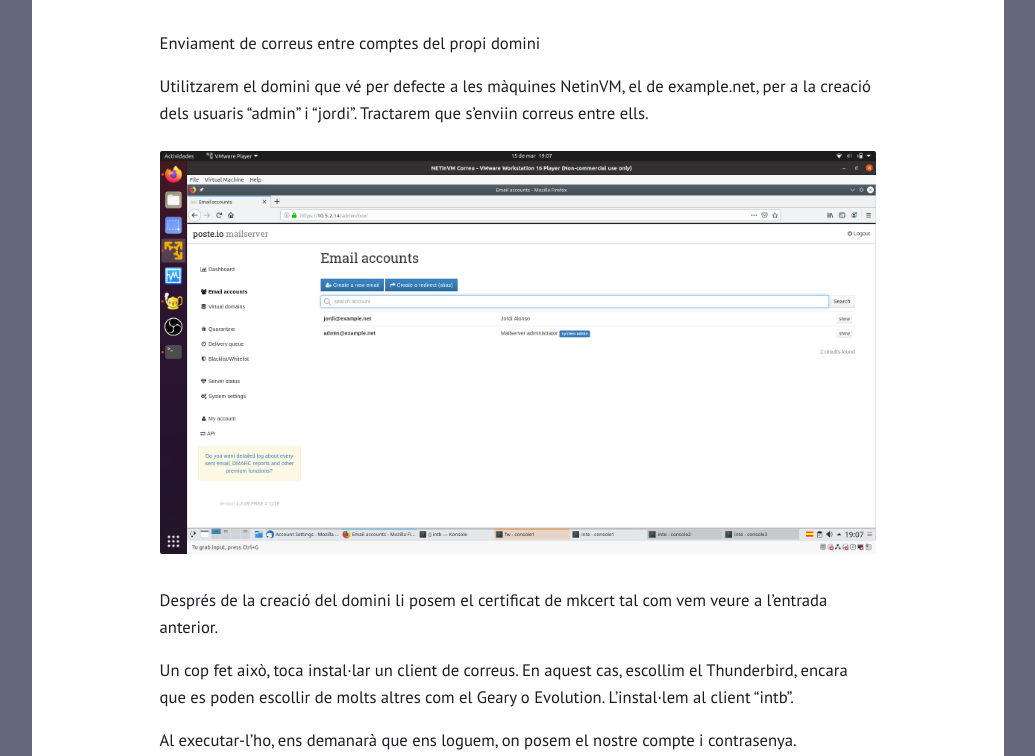
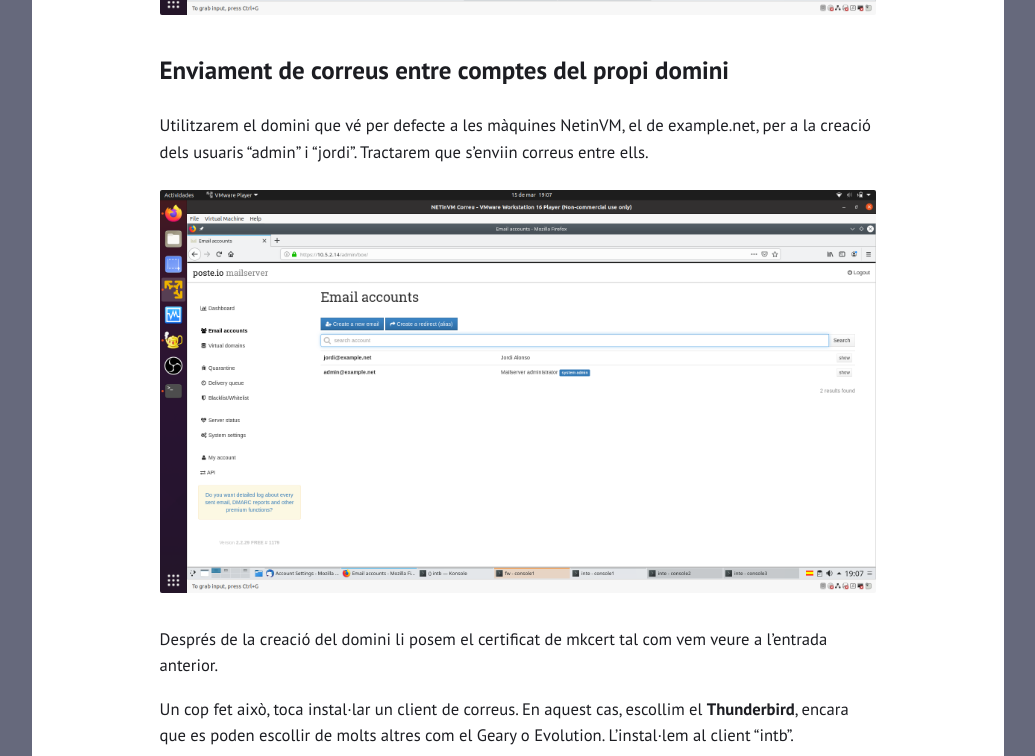
Before and after one commit to jordialonso-jda/jordialonso-jda.github.io, a plain HTML site: page posts/3aentrada/index.html in a window 1280 px wide. Shown: the part 939-1695 px from the top of the page, without its empty margins (122-1157 px from the left). Drawn offline with Linux system fonts and the light colour scheme.

Commit message:
3a final

```diff
--- a/posts/3aentrada/index.html
+++ b/posts/3aentrada/index.html
@@ -1,6 +1,6 @@
 <!DOCTYPE html>
 <html lang="en-us">
-<title>Entrada del 16 de març | Blog de servidor de correu de Jordi Alonso</title>
+<title>Entrada del 16 de març | Blog. Jordi Alonso</title>
 <meta charset="utf-8">
 <meta name="generator" content="Hugo 0.74.3" />
 <meta name="viewport" content="width=device-width, initial-scale=1.0">
@@ -20,7 +20,7 @@
     <h1>Entrada del 16 de març</h1>
     <time datetime="2021-03-15T19:00:36&#43;01:00">March 15, 2021</time>
   </header>
-  <p>Gestió de comptes del domini</p>
+  <p><h1>Gestió de comptes del domini</h1></p>
 <p>Des del admin de poste.io podem fer múltiples gestions dels comptes del
 domini, com per exemple donar d&rsquo;alta o eliminar comptes. Funcions que
 m&rsquo;han semblat més útils :</p>
@@ -32,7 +32,7 @@ m&rsquo;han semblat més útils :</p>
 </ul>
 <p>La funció que més m&rsquo;ha interessat és la de poder canviar les quotes :</p>
 <p><img src="/images/8.png" alt="Cat"></p>
-<p>Enviament de correus entre comptes del propi domini</p>
+<p><h1>Enviament de correus entre comptes del propi domini</h1></p>
 <p>Utilitzarem el domini que vé per defecte a les màquines NetinVM, el de
 example.net, per a la creació dels usuaris &ldquo;admin&rdquo; i &ldquo;jordi&rdquo;. Tractarem
 que s&rsquo;enviin correus entre ells.</p>
@@ -40,7 +40,7 @@ que s&rsquo;enviin correus entre ells.</p>
 <p>Després de la creació del domini li posem el certificat de mkcert tal com
 vem veure a l&rsquo;entrada anterior.</p>
 <p>Un cop fet això, toca instal·lar un client de correus. En aquest cas,
-escollim el Thunderbird, encara que es poden escollir de molts altres
+escollim el <b>Thunderbird</b>, encara que es poden escollir de molts altres
 com el Geary o Evolution. L&rsquo;instal·lem al client &ldquo;intb&rdquo;.</p>
 <p>Al executar-l&rsquo;ho, ens demanarà que ens loguem, on posem el nostre compte
 i contrasenya.</p>
```
